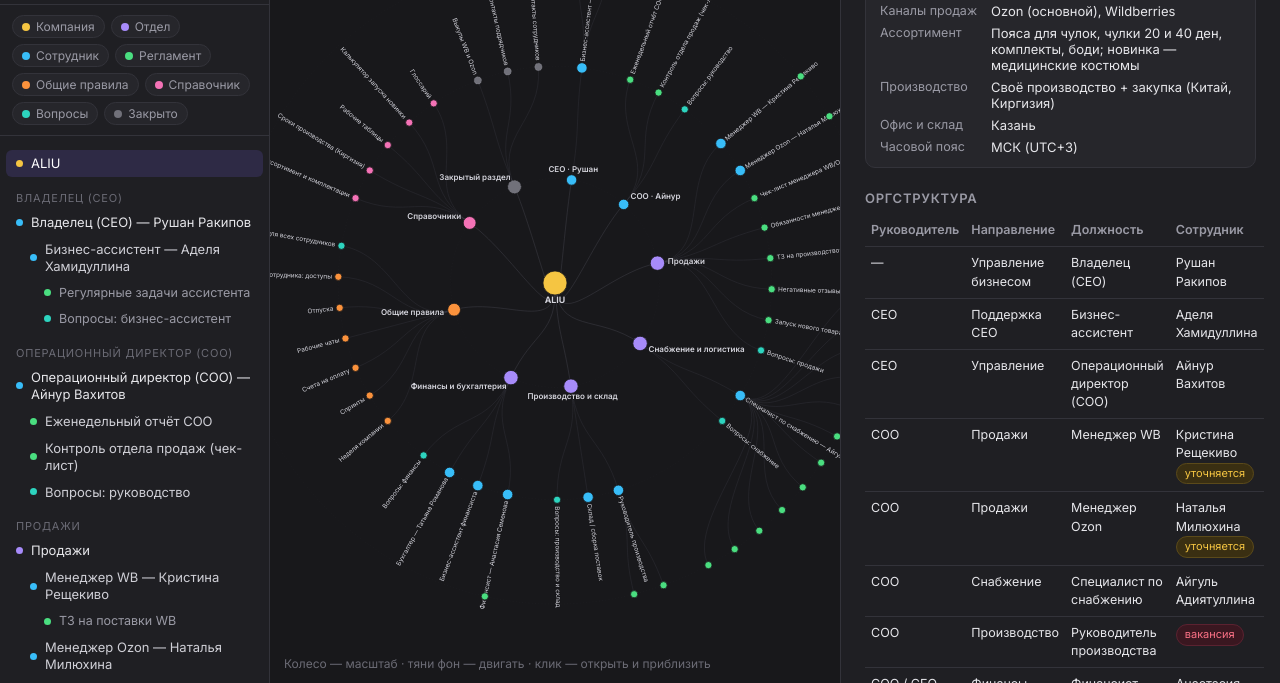
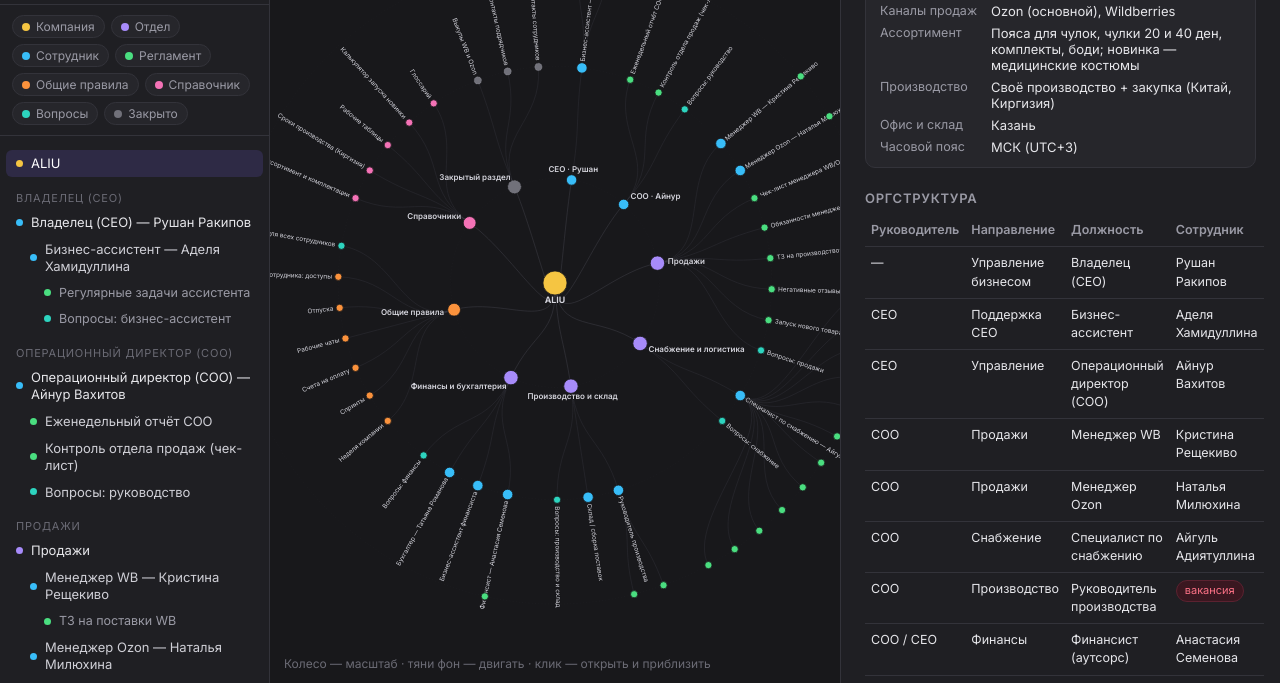
Before and after one commit to Quladun/reglament, a plain HTML site: page portal/index.html in a window 1280 px wide. Shown: the part 117-800 px from the top of the page. Drawn offline with nearby package versions, Linux system fonts and the light colour scheme.

Commit message:
Кристина — WB, Наталья — Ozon; ТЗ на поставки до 14:00
Co-Authored-By: Claude Opus 5.5 <noreply@anthropic.com>
Claude-Session: https://claude.ai/code/session_013UjaUQy5Hkoript8rJRW45

```diff
--- a/portal/index.html
+++ b/portal/index.html
@@ -171,8 +171,8 @@ node('aliu','company','ALIU',null,
     ['—','Управление бизнесом','Владелец (CEO)','Рушан Ракипов'],
     ['CEO','Поддержка CEO','Бизнес-ассистент','Аделя Хамидуллина'],
     ['CEO','Управление','Операционный директор (COO)','Айнур Вахитов'],
-    ['COO','Продажи','Менеджер WB','Кристина Рещекиво '+U],
-    ['COO','Продажи','Менеджер Ozon','Наталья Милюхина '+U],
+    ['COO','Продажи','Менеджер WB','Кристина Рещекиво'],
+    ['COO','Продажи','Менеджер Ozon','Наталья Милюхина'],
     ['COO','Снабжение','Специалист по снабжению','Айгуль Адиятуллина'],
     ['COO','Производство','Руководитель производства',VAC],
     ['COO / CEO','Финансы','Финансист (аутсорс)','Анастасия Семенова'],
@@ -232,7 +232,7 @@ node('reg_rop_check','reg','Контроль отдела продаж (чек-
     ['Проверка выполнения задач отдела продаж','пн–пт','18:00'],
     ['Проверка показателей, РНП, рекламы + отчёт','вт–пт','10:00'],
     ['Подготовка итогов','пн','12:30'],
-    ['Контроль передачи ТЗ на поставки','пн','13:00'],
+    ['Контроль передачи ТЗ на поставки','пн','14:00'],
     ['Проверка и заполнение рабочих таблиц','вт','11:00'],
     ['Передача ТЗ на неделю','вт','12:30'],
     ['Проверка и заполнение рабочих таблиц','пт','17:00']
@@ -253,17 +253,16 @@ node('q_lead','quiz','Вопросы: руководство','kd', quiz('Воп
 // ---------- Продажи ----------
 node('d_sales','dept','Продажи','aliu',
   sec('Задача', p('Продажи и прибыльность на WB и Ozon: карточки, реклама, цены, поставки на склады, отзывы, ТЗ на производство.'))+
-  sec('Ключевые сроки', ul(['Каждый день до 9:30 — РНП','Пн — ТЗ на поставки (WB до 10:45, Ozon до 13:00; крайний срок 14:00)','Вт до 12:30 — ТЗ производству','До 25-го — ТЗ на месяц и предзаказ','24 часа — ответ на отзыв 1–3★']))
+  sec('Ключевые сроки', ul(['Каждый день до 9:30 — РНП','Пн до 14:00 — ТЗ на поставки текущей недели, вт до 14:00 — следующей','Вт до 12:30 — ТЗ производству','До 25-го — ТЗ на месяц и предзаказ','24 часа — ответ на отзыв 1–3★']))
 );
 x('kd','d_sales');
 const MGR_DUTIES = ul(['Анализ рынка и конкурентов','Анализ продаж и показателей товаров','Выполнение плана продаж','Реклама и продвижение','SEO карточек','Работа с ценами','Постановка и контроль задач по контенту','Анализ ДРР, конверсии, маржинальности, оборачиваемости','Поиск перспективных ниш и товаров','Участие в запуске новых SKU','Контроль эффективности ассортимента','Формирование потребности в товаре','Отчётность по площадке']);
 node('r_wb','role','Менеджер WB — Кристина Рещекиво','d_sales',
-  person({name:'Рещекиво Кристина',pos:'Менеджер Wildberries '+U,dept:'Продажи',boss:'Айнур Вахитов (COO)',result:'Продажи и прибыльность WB',hours:'5/2',fmt:'Удалённо'})+
-  '<div class="warn">В таблице сотрудников Кристина указана как менеджер Ozon. Уточняется, за какую площадку она отвечает.</div>'+
+  person({name:'Рещекиво Кристина',pos:'Менеджер Wildberries',dept:'Продажи',boss:'Айнур Вахитов (COO)',result:'Продажи и прибыльность WB',hours:'5/2',fmt:'Удалённо'})+
   sec('Обязанности', MGR_DUTIES)
 );
 node('r_ozon','role','Менеджер Ozon — Наталья Милюхина','d_sales',
-  person({name:'Милюхина Наталья Васильевна',pos:'Менеджер маркетплейсов (Ozon) '+U,dept:'Продажи',boss:'Айнур Вахитов (COO)',result:'Продажи и прибыльность Ozon',hours:'5/2',fmt:'Удалённо'})+
+  person({name:'Милюхина Наталья Васильевна',pos:'Менеджер Ozon',dept:'Продажи',boss:'Айнур Вахитов (COO)',result:'Продажи и прибыльность Ozon',hours:'5/2',fmt:'Удалённо'})+
   sec('Обязанности', MGR_DUTIES)
 );
 node('reg_mgr_check','reg','Чек-лист менеджера WB/Ozon','d_sales',
@@ -273,8 +272,8 @@ node('reg_mgr_check','reg','Чек-лист менеджера WB/Ozon','d_sales
     ['Настройка рекламы','пн–пт','10:30, 14:30, 17:30'],
     ['Штрафы, возвраты, акции, отзывы и вопросы','пн–пт','18:00'],
     ['Динамика РК, воронка, итоговые показатели','пн','10:30'],
-    ['Передача ТЗ на поставки WB','пн','10:45'],
-    ['Формирование и передача ТЗ на поставки Ozon','пн','13:00'],
+    ['Передача ТЗ на поставки WB','пн','14:00'],
+    ['Формирование и передача ТЗ на поставки Ozon','пн','14:00'],
     ['Рабочие таблицы: поставки, выкупы, расходы РК, артикулы','вт','11:00'],
     ['ТЗ производству','вт','12:30'],
     ['Заполнение поставок для учёта','чт','11:00'],
@@ -357,10 +356,10 @@ node('reg_launch','reg','Запуск нового товара','d_sales',
   sec('Калькулятор', p('<a href="../" target="_blank">Открыть «Запуск новых товаров» →</a> — окупаемость, ключи, план на 30 дней, ниша и конкуренты.'))
 );
 node('q_sales','quiz','Вопросы: продажи','d_sales', quiz('Вопросы менеджерам маркетплейсов ALIU',[...COMMON_Q,
-  'За какую площадку вы отвечаете — WB или Ozon? Какие кабинеты (ИП, бренды)?',
+  'Какие кабинеты вашей площадки ведёте (ИП, бренды)?',
   'Ваш план продаж на месяц: какие метрики (заказы, выручка, маржа, ДРР)? Кто его утверждает?',
   'Подтвердите ежедневный чек-лист (РНП 9:30, отчёт 10:00, реклама 10:30/14:30/17:30, отзывы до 18:00). Что делаете иначе?',
-  'Во сколько реально передаёте ТЗ на поставки (WB / Ozon) и ТЗ производству?',
+  'ТЗ на поставки сдаётся до 14:00 (пн — текущая неделя, вт — следующая). Успеваете? Что мешает?',
   'Какие рабочие таблицы ведёте? Пришлите ссылки и опишите, что в каждой.',
   'Рекламный бюджет: какой лимит вы меняете сами, что согласуете?',
   'Цены и акции: кто утверждает изменение цены? Есть ли минимальная цена или маржа?',
@@ -552,8 +551,8 @@ node('g_hub','general','Общие правила','aliu', p('Правила д
 node('g_week','general','Неделя компании','g_hub',
   p('Все время — МСК.')+week([
    ['Каждый день',['9:30 — РНП заполнены','12:00 — планёрка (15 мин)','ФБС до 12:00 и 15:00, вывод КИЗов до 18:00']],
-   ['Понедельник',['10:45 — ТЗ поставок WB, 13:00 — Ozon (крайний срок 14:00)','12:00 — отчёты COO и производства собственнику','14:30 — созвон снабжения с руководителем','18:00 — таблицы спринтов заполнены']],
-   ['Вторник',['11:00 — общий созвон','12:30 — ТЗ производству','13:00 — финансовый созвон','14:00–16:00 — защита спринтов','Заказ чулок']],
+   ['Понедельник',['14:00 — ТЗ на поставки WB и Ozon (текущая неделя)','12:00 — отчёты COO и производства собственнику','14:30 — созвон снабжения с руководителем','18:00 — таблицы спринтов заполнены']],
+   ['Вторник',['11:00 — общий созвон','12:30 — ТЗ производству','14:00 — ТЗ на поставки следующей недели','13:00 — финансовый созвон','14:00–16:00 — защита спринтов','Заказ чулок']],
    ['Среда',['10:00 — финансовый отчёт','Заявка на забор груза WB до 17:00']],
    ['Четверг',['Поставки Ozon; сдача в Казани до 14:00','Возвраты']],
    ['Пятница',['Чулки приезжают','17:00 — ТЗ поставок WB, рабочие таблицы','Итог сборки ФБС']],
```
